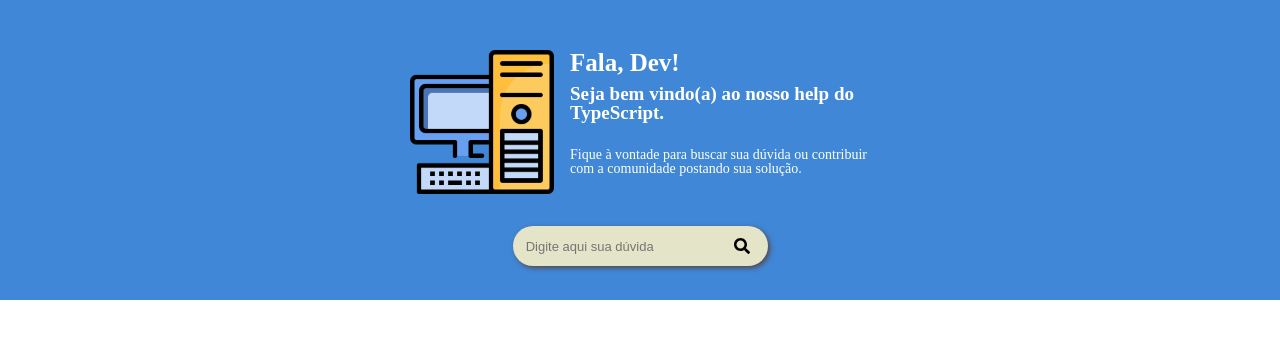
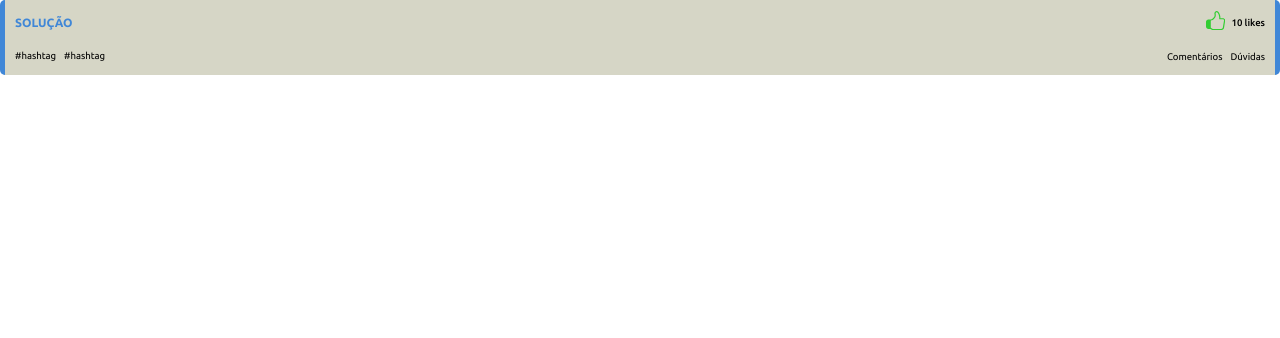
Before and after one commit to projeto-front-end-g5/HelpTS, a React (Create React App) app: page / in a window 1280 px wide. Shown: the top 338 px of the page. Built offline with nearby package versions, Linux system fonts and the light colour scheme.

Commit message:
feat: solution card

```diff
--- a/src/App.tsx
+++ b/src/App.tsx
@@ -1,11 +1,12 @@
 import DashboardDescription from './components/DashboardDescription';
+import SolutionCard from './components/SolutionCard';
 import Global from './styles/global';
 
 function App() {
   return (
     <div className='App'>
       <Global />
-      <DashboardDescription />
+      <SolutionCard />
     </div>
   );
 }
--- a/src/components/SolutionCard/index.tsx
+++ b/src/components/SolutionCard/index.tsx
@@ -1,8 +1,7 @@
 import { GoThumbsup } from 'react-icons/go';
-import { DivPai, DivSolutionCard } from './style';
+import { DivSolutionCard } from './style';
 
 const SolutionCard = () => (
-  <DivPai>
   <DivSolutionCard>
     <div className='card1'>
       <h3 className='title--card'>SOLUÇÃO</h3>
@@ -11,12 +10,12 @@ const SolutionCard = () => (
         <p className='hash--card'>#hashtag</p>
       </span>
     </div>
-      <div className='card1'>
+    <div className='card2'>
       <div className='div--btnlike'>
         <button className='btn--like' type='button'>
           <GoThumbsup />
         </button>
-          <p className='hash--card'>10 likes</p>
+        <p className='countLike--card'>10 likes</p>
       </div>
       <span className='span--tags'>
         <p className='hash--card'>Comentários</p>
@@ -24,7 +23,6 @@ const SolutionCard = () => (
       </span>
     </div>
   </DivSolutionCard>
-  </DivPai>
 );
 
 export default SolutionCard;
--- a/src/components/SolutionCard/style.ts
+++ b/src/components/SolutionCard/style.ts
@@ -1,19 +1,11 @@
 import styled from 'styled-components';
 
-export const DivPai = styled.div`
+export const DivSolutionCard = styled.div`
   width: 100%;
-  display: flex;
-  align-items: center;
-  justify-content: center;
-`;
-
-export const DivSolutionCard = styled.div`
-  width: 400px;
   min-height: 75px;
   display: flex;
   justify-content: space-between;
-  /* margin: 0 auto; */
-  padding: 0px 10px;
+  padding: 10px;
   border: none;
   border-left: 5px solid var(--blue);
   border-right: 5px solid var(--blue);
@@ -23,12 +15,31 @@ export const DivSolutionCard = styled.div`
   .card1 {
     display: flex;
     flex-direction: column;
-    justify-content: space-around;
+    gap: 1.3rem;
+  }
+
+  .card2 {
+    font-family: ubuntu;
+
+    font-size: 0.6rem;
+    display: flex;
+    flex-direction: column;
+    gap: 1rem;
+  }
+
+  .card2 .countLike--card {
+    display: flex;
+    align-items: center;
+    font-weight: 500;
   }
 
   .card1 .title--card {
     font-family: ubuntu;
+    font-weight: 700;
+    font-size: 12px;
+    line-height: 130%;
     color: var(--blue);
+    padding-top: 5px;
   }
 
   .card1 .hash--card {
```
Lines whose indentation alone changed are shown as unchanged.
